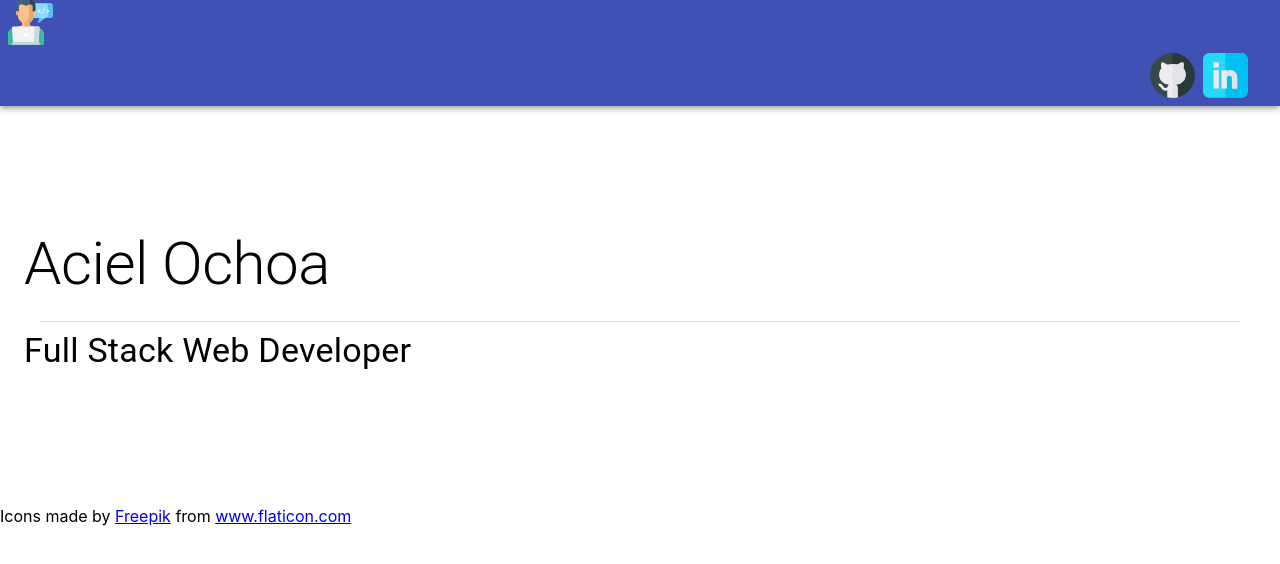
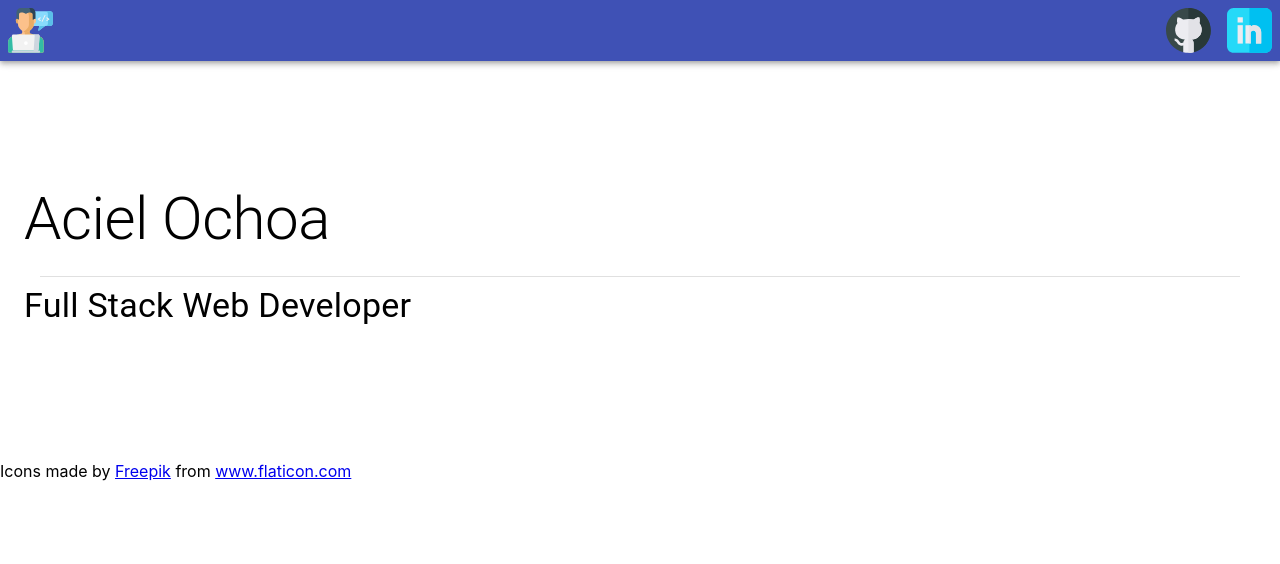
Before and after one commit to AceIsHuman/Aciel-Ochoa-Portfolio, a React (Create React App) app: page / in a window 1280 px wide. Shown: the top 564 px of the page. Built offline with nearby package versions, Linux system fonts and the light colour scheme.

Commit message:
fix nav bar design

```diff
--- a/src/components/NavBar.js
+++ b/src/components/NavBar.js
@@ -7,11 +7,23 @@ import Dev from '../assets/icons/web-development';
 
 const useStyles = makeStyles(theme => ({
   icon: {
-    paddingLeft: '0.5rem',
-    width: '2.8rem',
+    padding: '0.5rem',
+    width: '2.8rem'
   },
   icon2: {
     cursor: 'pointer'
+  },
+  appBar: {
+    display: 'flex',
+    flexDirection: 'row',
+    justifyContent: 'space-between'
+  },
+  linkContainer: {
+    display: 'flex',
+    alignSelf: 'flex-end',
+    width: 'auto',
+    margin: '0',
+    padding: '0'
   }
 }));
 
@@ -19,14 +31,14 @@ const NavBar = props => {
   const classes = useStyles();
 
   return (
-    <AppBar position='static'>
+    <AppBar className={classes.appBar} position='static'>
       <Dev className={classes.icon} />
-      <Container style={{ display: 'flex', alignSelf: 'flex-end', width: 'auto', margin: '0.5rem' }}>
+      <Container className={classes.linkContainer}>
         <GitHub className={`${classes.icon} + ${classes.icon2}`} />
         <LinkedIn className={`${classes.icon} + ${classes.icon2}`} />
       </Container>
     </AppBar>
-  )
+  );
 };
 
 export default NavBar;
```
